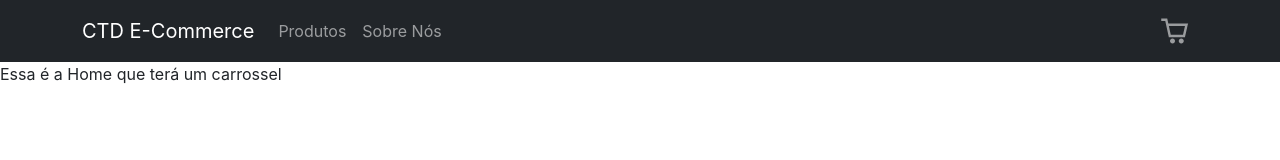
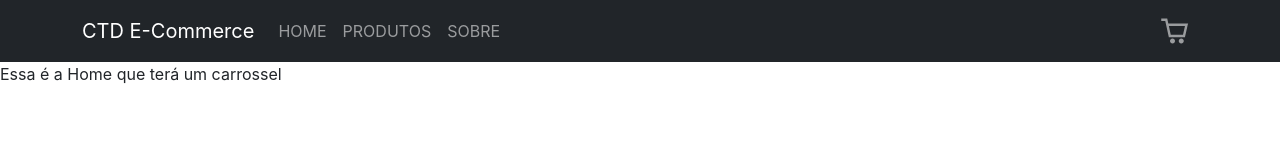
Before and after one commit to hiimgui/ctd-checkpoint-integrador-frontend, a React (Create React App) app: page / in a window 1280 px wide. Shown: the top 160 px of the page. Built offline with nearby package versions, Linux system fonts and the light colour scheme.

Commit message:
correcoes navbar

```diff
--- a/src/Components/Header/Header.js
+++ b/src/Components/Header/Header.js
@@ -15,8 +15,9 @@ const Header = () => {
           <Navbar.Toggle aria-controls="responsive-navbar-nav" />
           <Navbar.Collapse id="responsive-navbar-nav">
             <Nav className="me-auto">
-              <Nav.Link href="#Produtos">Produtos</Nav.Link>
-              <Nav.Link href="#Sobre">Sobre Nós</Nav.Link>
+              <Nav.Link href="#">HOME</Nav.Link>
+              <Nav.Link href="#Produtos">PRODUTOS</Nav.Link>
+              <Nav.Link href="#Sobre">SOBRE</Nav.Link>
             </Nav>
             <Nav>
               <Nav.Link href="#carrinho">
```
